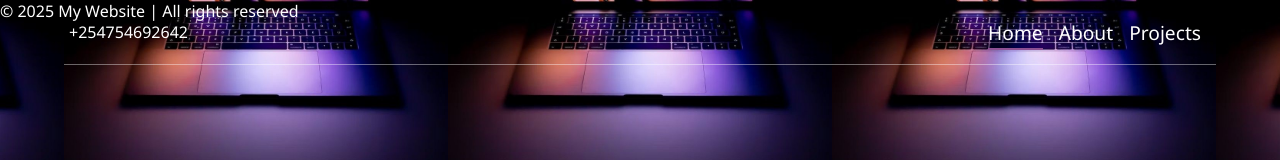
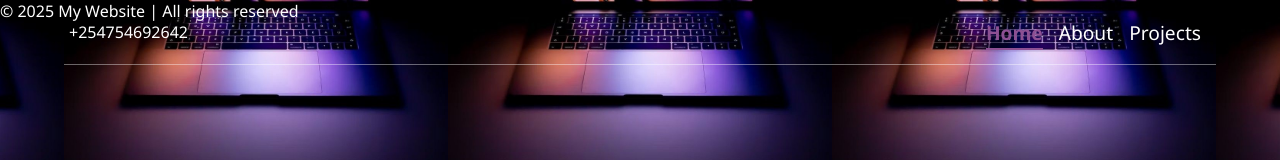
Before and after one commit to Top053/portfolio, a React (Vite) app: page / in a window 1280 px wide. Shown: the top 160 px of the page. Built offline with nearby package versions, Linux system fonts and the light colour scheme.

Commit message:
finished styling active

```diff
--- a/src/index.css
+++ b/src/index.css
@@ -71,6 +71,10 @@ header {
 /*ACTIVE PAGE*/
 .nav-bar li a.active::after{
     width: 100%;
+}
+.nav-bar li a.active{
+    color: rgb(141, 80, 147);
+    font-weight: 600;
 }
 .btn{
     margin: -30px;
```
